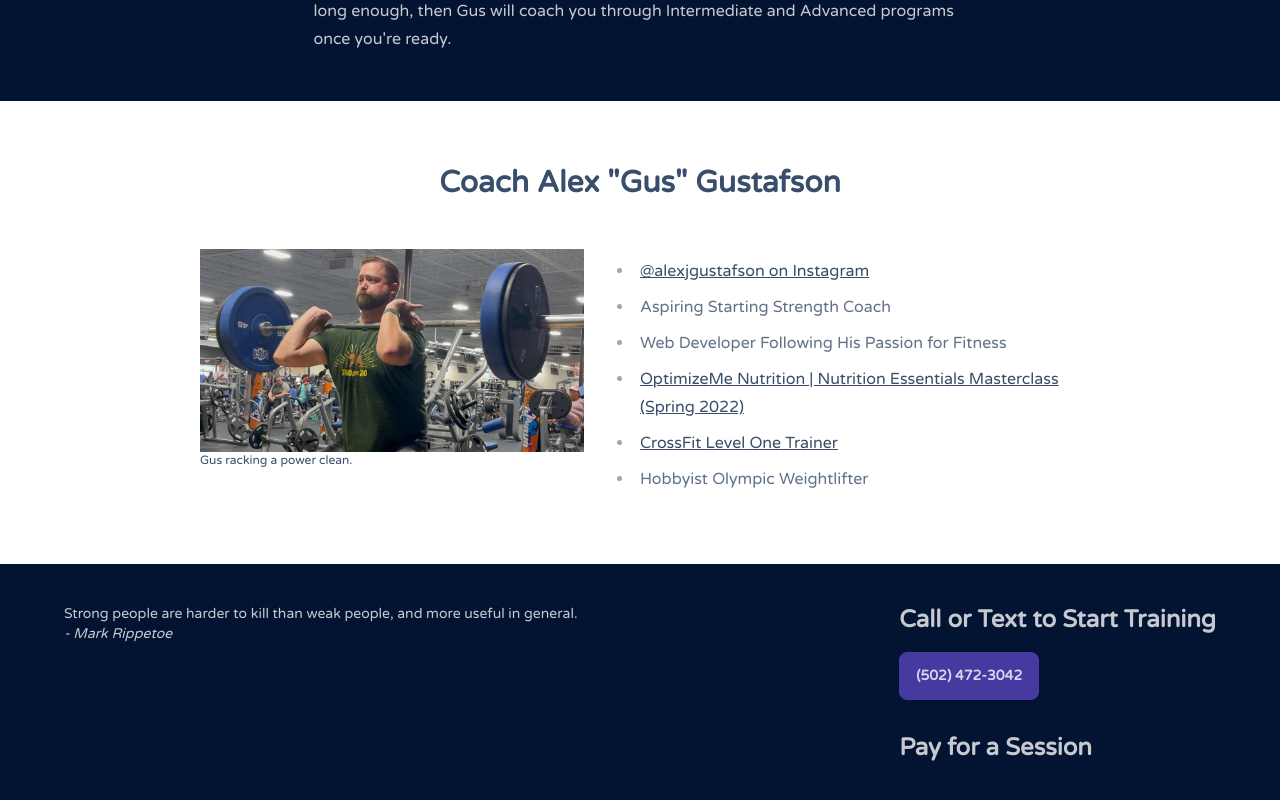
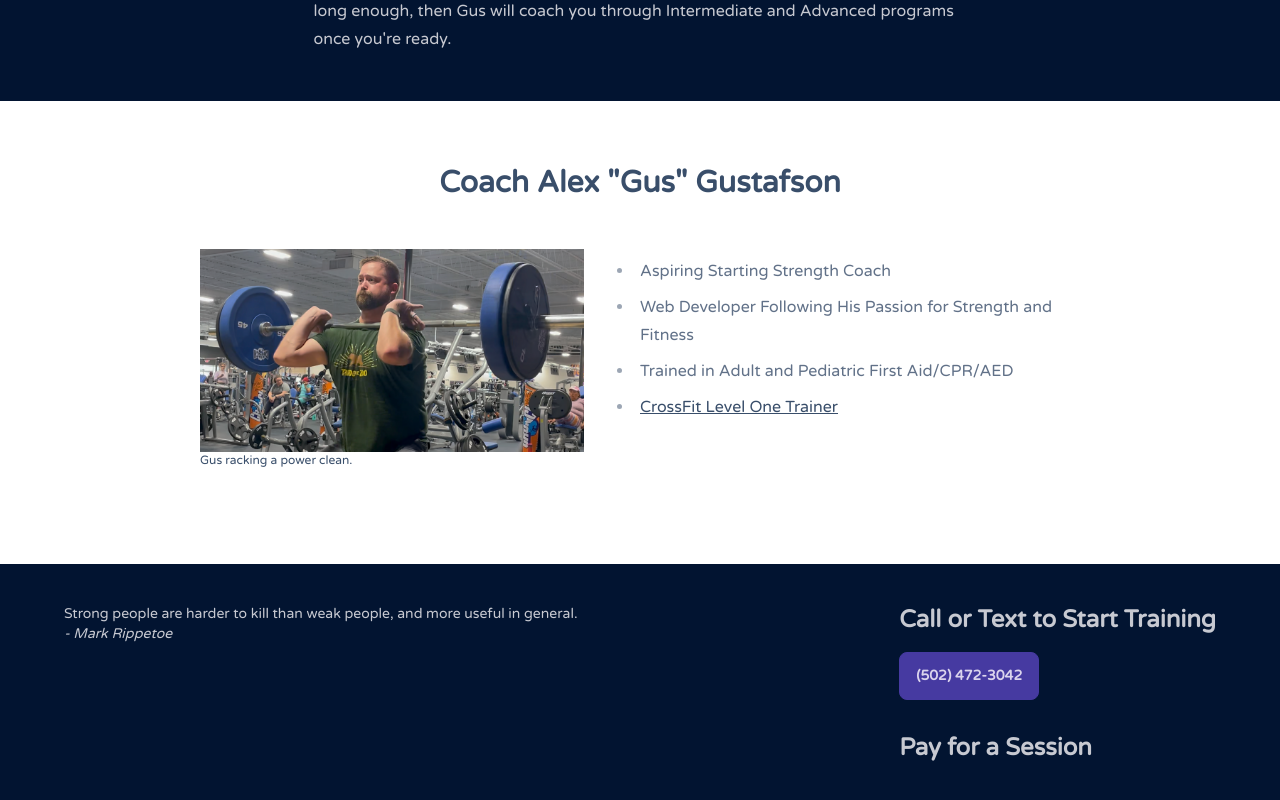
Before and after one commit to alexjgustafson/gus.coach, a SvelteKit app: page / in a window 1280 px wide. Shown: the part 2471-3271 px from the top of the page. Built offline with nearby package versions, Linux system fonts and the light colour scheme; a web font is replaced by a local one.

Commit message:
Add CPR training, adjust About items

```diff
--- a/src/routes/+page.svelte
+++ b/src/routes/+page.svelte
@@ -73,12 +73,10 @@
       </figure>
       <div class="flex-1 lg:pl-6 prose">
         <ul>
-          <li><a href="https://www.instagram.com/alexjgustafson/" target="_blank">@alexjgustafson on Instagram</a></li>
           <li>Aspiring Starting Strength Coach</li>
-          <li>Web Developer Following His Passion for Fitness</li>
-          <li><a href="https://optimizemenutrition.com/nutrition-masterclass/" target="_blank">OptimizeMe Nutrition | Nutrition Essentials Masterclass (Spring 2022)</a></li>
+          <li>Web Developer Following His Passion for Strength and Fitness</li>
+          <li>Trained in Adult and Pediatric First Aid/CPR/AED</li>
           <li><a href="https://www.alexjgustafson.fitness" target="_blank">CrossFit Level One Trainer</a></li>
-          <li>Hobbyist Olympic Weightlifter</li>
         </ul>
       </div>
     </div>
```
